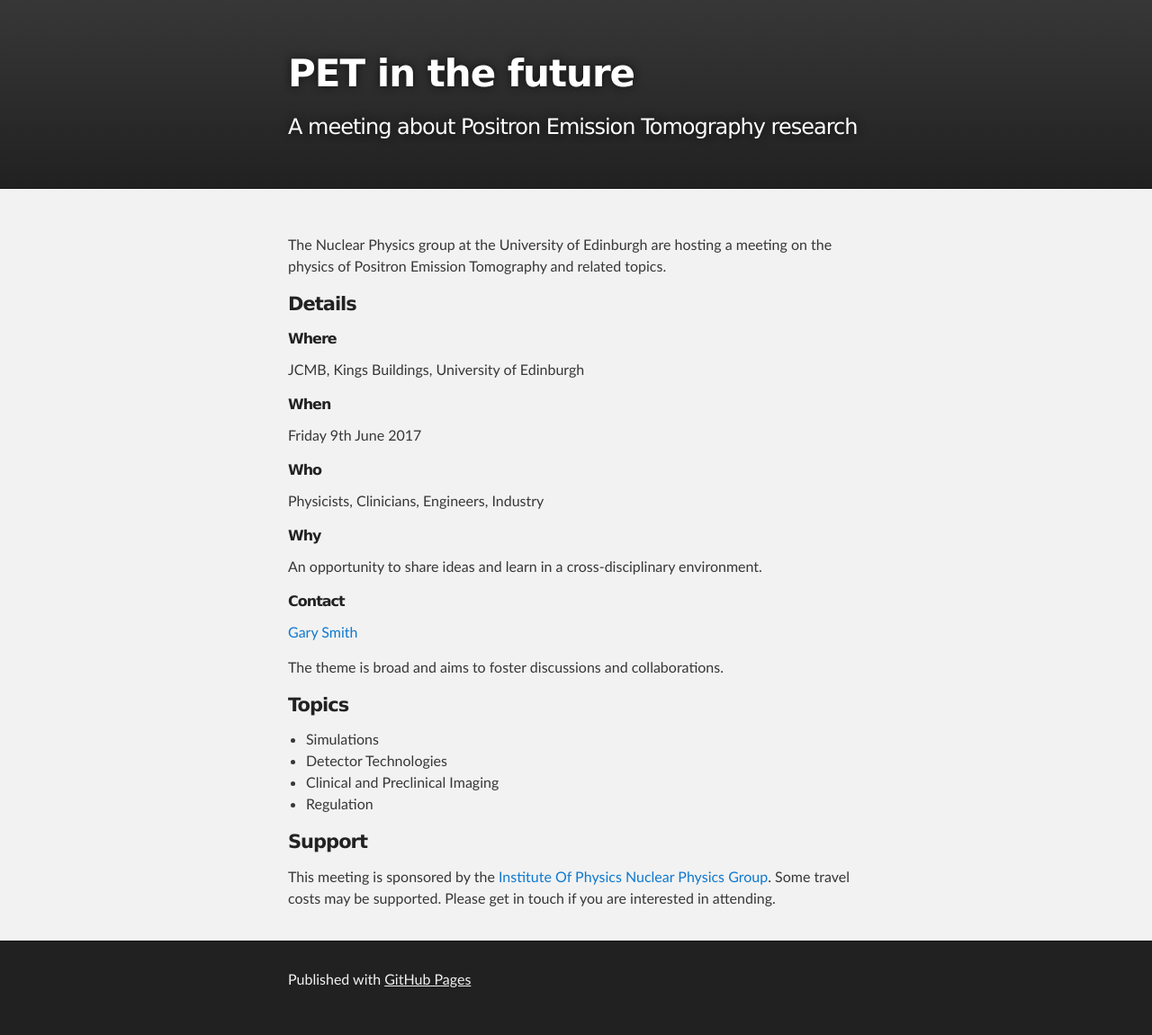
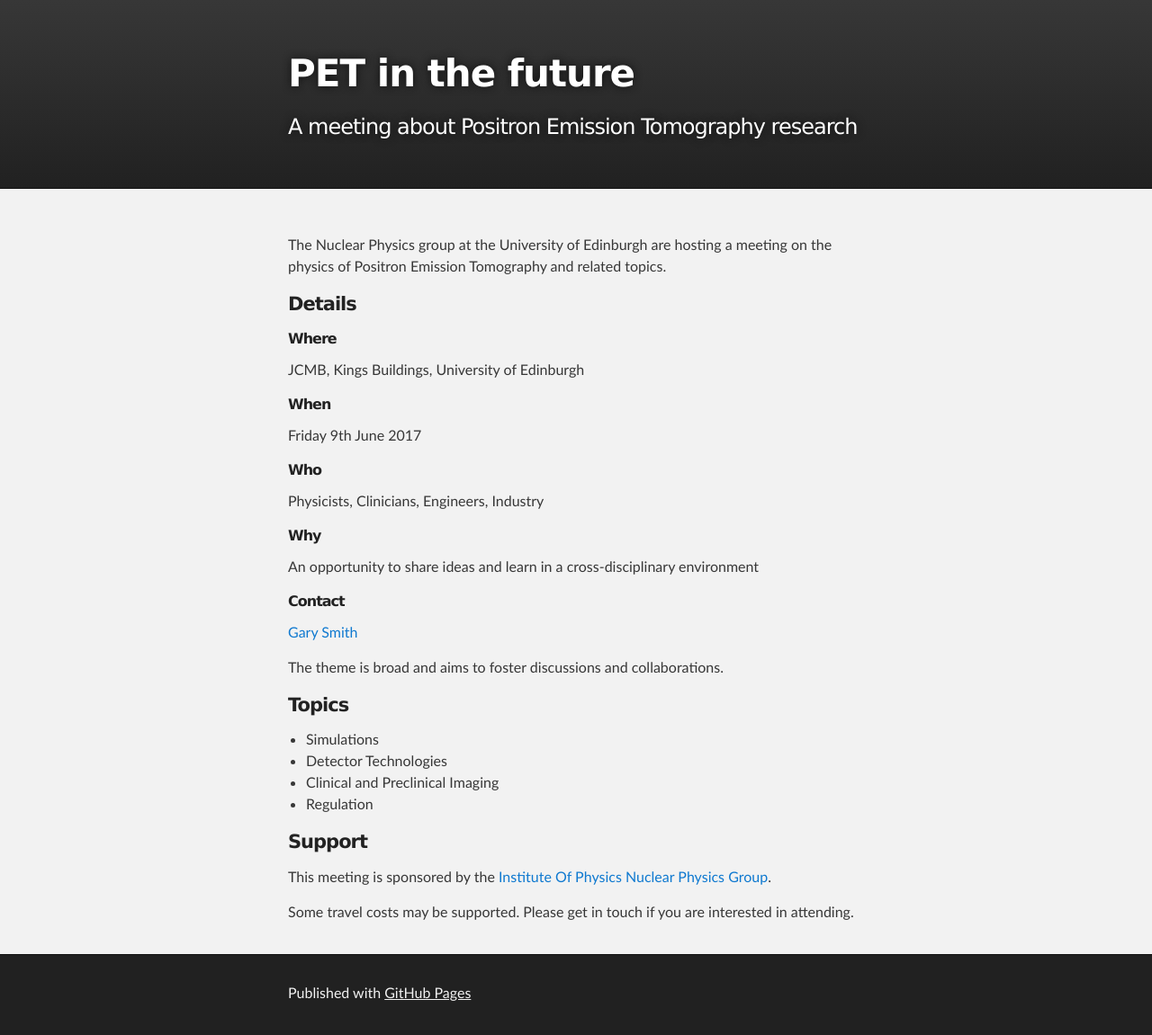
Before and after one commit to gsmith23/gsmith23.github.io, a Jekyll site: the page built from index.md, in a window 1280 px wide. Shown: the whole page at 90% size. Built offline with Jekyll 4.4.1, drawn with Linux system fonts in a browser that asks for light colours.

```diff
--- a/index.md
+++ b/index.md
@@ -13,7 +13,7 @@ Friday 9th June 2017
 ###### [](#header-6) Who
 Physicists, Clinicians, Engineers, Industry
 ###### [](#header-6) Why
-An opportunity to share ideas and learn in a cross-disciplinary environment.
+An opportunity to share ideas and learn in a cross-disciplinary environment
 ###### [](#header-6) Contact
 [Gary Smith](http://www.ph.ed.ac.uk/people/gary-smith)
 
@@ -28,4 +28,6 @@ The theme is broad and aims to foster discussions and collaborations.
 
 #### [](#header-4) Support
 
-This meeting is sponsored by the [Institute Of Physics Nuclear Physics Group](http://www.iop.org/activity/groups/subject/np/). Some travel costs may be supported.  Please get in touch if you are interested in attending.
+This meeting is sponsored by the [Institute Of Physics Nuclear Physics Group](http://www.iop.org/activity/groups/subject/np/).
+
+Some travel costs may be supported. Please get in touch if you are interested in attending.
```
